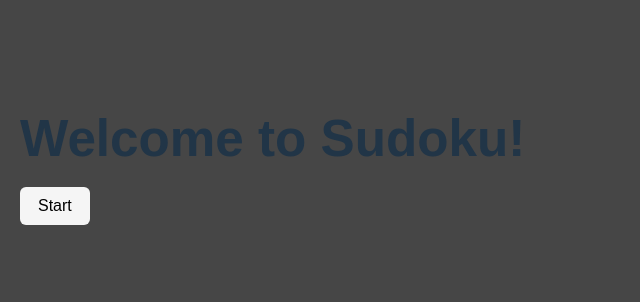
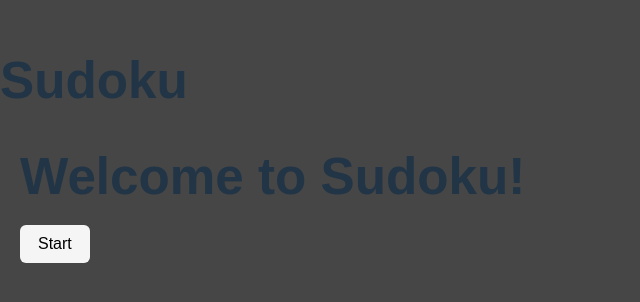
Before and after one commit to MykolaIPZ231/kop_labs_sudoku, a React (Vite) app: page / in a window 1280 px wide. Shown: the part 232-534 px from the top of the page, without its empty margins (0-640 px from the left). Built offline with nearby package versions, Linux system fonts and the light colour scheme.

Commit message:
changed add.jsx

```diff
--- a/src/App.jsx
+++ b/src/App.jsx
@@ -1,10 +1,21 @@
+import React, { useState } from "react";
+
+import Header from "./components/Header";
 import Start from "./page/Start";
+import Game from "./page/Game";
+import Res from "./page/Res";
 import "./style.css";
 
 export default function App() {
-  return (
-    <div>
-      <Start onStart={() => {}} />
-    </div>
+  const[page, setPage] = useState("start");
+
+  return(
+    <>
+      <Header />
+
+      {page === "start" && <Start onStart={() => setPage("game")} />}
+      {page === "game" && <Game onFinish={() => setPage("res")} />}
+      {page === "res" && <Res onRestart={() => setPage("start")} />}
+    </>
   );
 }
```
